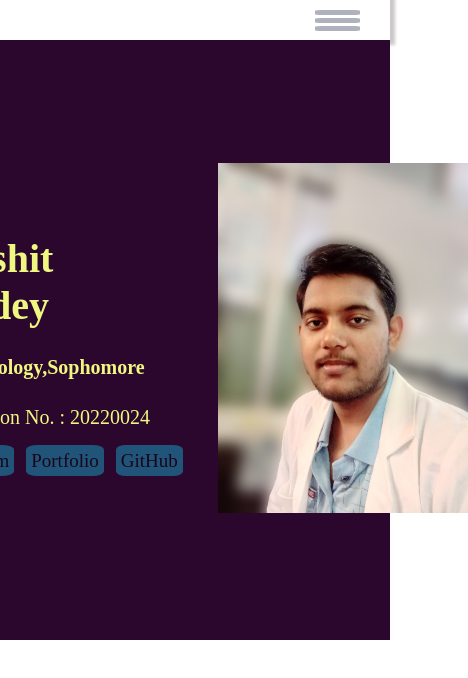
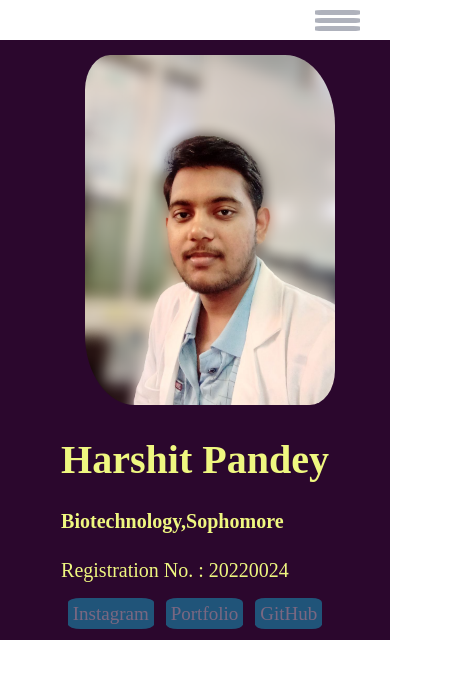
Before and after one commit to harshit1142/E-Cell-Web-Task, a React (Create React App) app in the folder project/: page / in a window 390 px wide. Shown: the top 678 px of the page, 468 px wide, since content can reach past the window. Built offline with nearby package versions, Linux system fonts and the light colour scheme.

Commit message:
Added: Responsive

```diff
--- a/project/public/index.html
+++ b/project/public/index.html
@@ -7,7 +7,7 @@
     <meta name="theme-color" content="#000000" />
     <meta
       name="description"
-      content="Web site created using create-react-app"
+      content="Harshit Pandey E-Cell Web-Team task"
     />
     <link rel="apple-touch-icon" href="%PUBLIC_URL%/logo192.png" />
     <!--
--- a/project/src/index.css
+++ b/project/src/index.css
@@ -34,6 +34,7 @@ body{
       .line-1,.line-3{
           transition: all 0.5s ease-in-out 0s;
       }
+
 
 
 .navbar{
@@ -167,6 +168,15 @@ body{
     width: 64.94px;
     height: 64.94px;
   }
+  .box1{
+    order:-1;
+  }
+  .box2{
+    order: -2;
+}
+.box3{
+    order: -3;
+}
 }
 
 /* Responsive for tablet */
@@ -182,25 +192,30 @@ body{
       height: 337px;
     }
 
+    .pic{
+      order:-1;
+    }
+    .main{
+      display: flex;
+      flex-direction: column;
+    }
 }
 
 
 /* Second Page (Myself) */
 
 .home{
-
   width: 100%;
   height: 600px;
   background-color: rgb(43, 7, 45);
   display: flex;
   justify-content: center;
   align-items: center;
-
 }
 .main{
   display: flex;
   justify-content: center;
-  flex-direction: row;
+  flex-wrap: nowrap;
 }
 .content{
   font-size: 20px;
@@ -214,11 +229,13 @@ body{
 }
 .pic{
   margin-left: 29px;
+
 }
 
 .pic img{
   width: 250px;
   height: 350px;
+  border-radius: 10% 20%;
 }
 .btn{
   margin: 6px;
@@ -229,6 +246,7 @@ body{
    border-radius: 15%;
    color: #000;
    padding: 5px;
+   color: aliceblue;
 }
 .btn:hover{
   box-shadow: 2px 2px 3px 3px blue;
```
